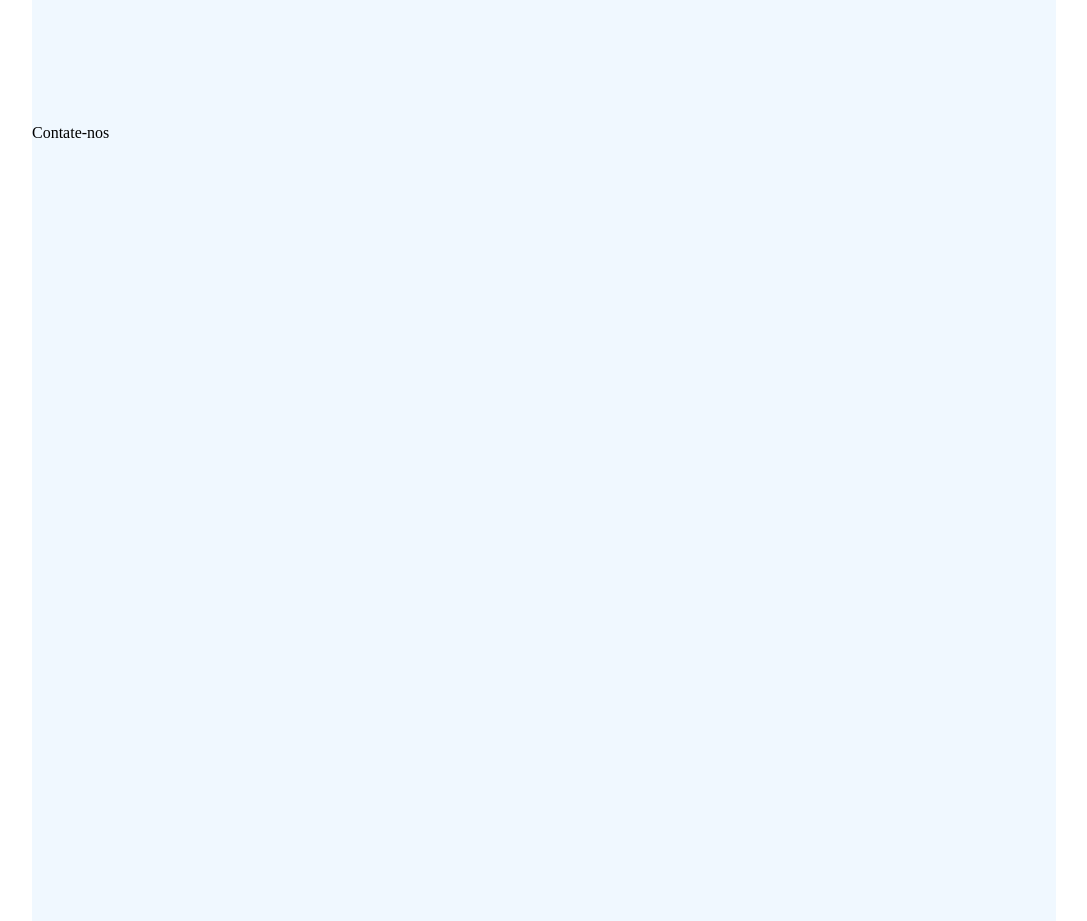
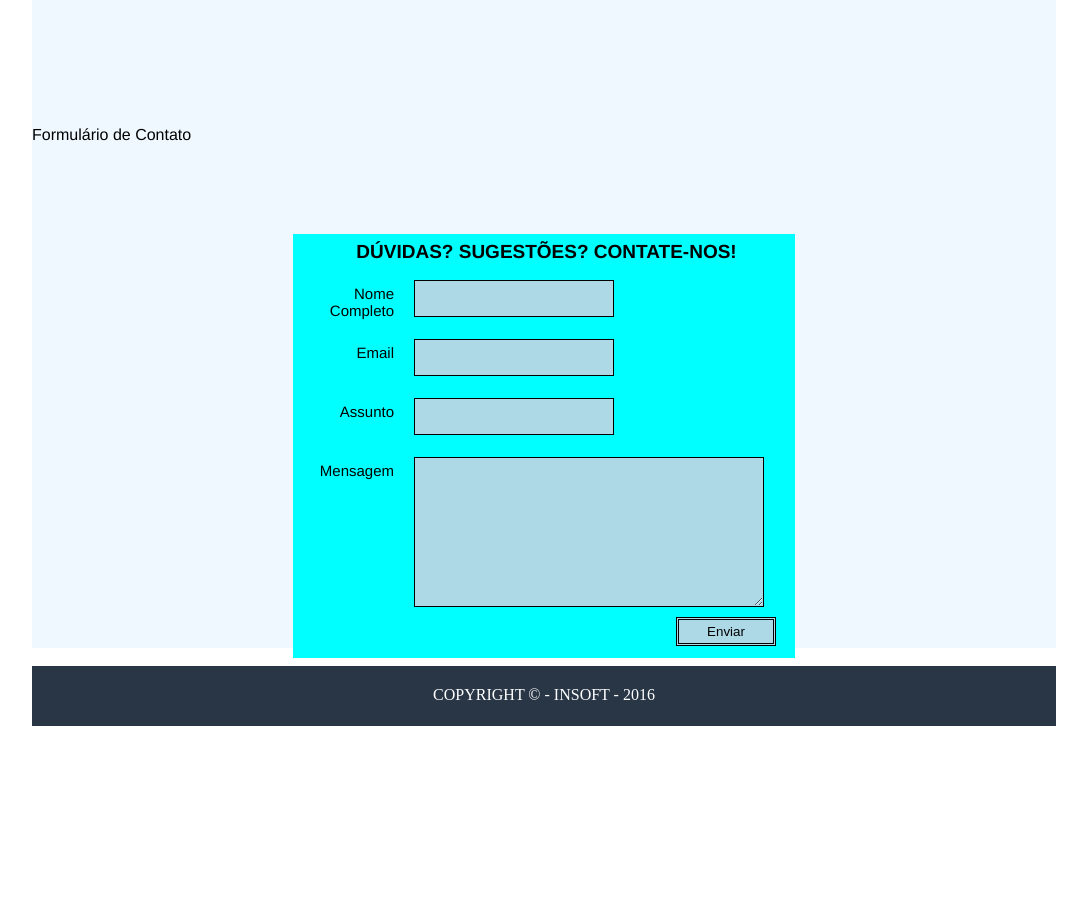
Before and after one commit to insoft-ej/Equipe5, a plain HTML site: page index.html in a window 1280 px wide. Shown: the part 9280-10201 px from the top of the page, without its empty margins (96-1183 px from the left). After the commit the page ends 10006 px from the top, so only its background shows below. Drawn offline with Linux system fonts and the light colour scheme; a web font is replaced by a local one.

Commit message:
adicionando o formulario para contato

```diff
--- /dev/null
+++ b/css/form.css
@@ -0,0 +1,79 @@
+*{ margin:0; padding:0;}
+
+body{ font:100% normal Arial, Helvetica, sans-serif;}
+
+form,input,select,textarea{margin:0; padding:40; color:#000000;}
+
+div.box {
+    margin:0 auto;
+    width:500px;
+    background:#00FFFF;
+    position:relative;
+    top:50px;
+    border:1px solid #00FFFF;
+}
+
+div.box h1 {
+    color:#000000;
+    font-size:19px;
+    text-transform:uppercase;
+    padding:5px 0 5px 5px;
+    border-bottom:1px solid #00FFFF;
+    border-top:1px solid #00FFFF;
+}
+
+div.box label {
+    width:100%;
+    display: block;
+    background:#00FFFF;
+    border-top:1px solid #00FFFF;
+    border-bottom:1px solid #00FFFF;
+    padding:10px 0 10px 0;
+}
+
+div.box label span {
+    display: block;
+    color:#000000;
+    font-size:15px;
+    float:left;
+    width:100px;
+    text-align:right;
+    padding:5px 20px 0 0;
+}
+
+div.box .input_text {
+    padding:10px 10px;
+    width:200px;
+    background:#ADD8E6;
+    border-bottom: 1px double #000000;
+    border-top: 1px double #000000;
+    border-left:1px double #000000;
+    border-right:1px double #000000;
+}
+
+div.box .message{
+    padding:7px 7px;
+    width:350px;
+    background:#ADD8E6;
+    border-bottom: 1px double #000000;
+    border-top: 1px double #000000;
+    border-left:1px double #000000;
+    border-right:1px double #000000;
+    overflow:hidden;
+    height:150px;
+}
+
+div.box .button{
+    margin:0 0 10px 0;
+    padding:4px 7px;
+    background:#ADD8E6;
+    border:0px;
+    position: relative;
+    top:10px;
+    left:382px;
+    width:100px;
+    border-bottom: 3px double #000000;
+    border-top: 3px double #000000;
+    border-left:3px double #000000;
+    border-right:3px double #000000;
+}
--- a/index.html
+++ b/index.html
@@ -6,7 +6,7 @@
 
     	<!--Link para CSS -->
     	<link rel="stylesheet" type="text/css" href="css/footer.css" />
-    	<!--<link rel="stylesheet" type="text/css" href="css/style.css" />-->
+    	<link rel="stylesheet" type="text/css" href="css/form.css" />
     	<link rel="stylesheet" type="text/css" href="css/header.css" />
     	<link rel="stylesheet" type="text/css" href="css/geral.css" />
     	<script src="js/javascript.js"></script>
@@ -86,12 +86,41 @@
 				</div>
 				<div id="contact">
 					<a name="contact" id="contact">
-						<br><br><br><br>Contate-nos<br><br><br><br><br><br><br><br><br><br><br><br><br><br><br><br><br><br><br><br><br><br><br><br><br><br><br><br><br><br><br><br><br><br><br><br><br><br><br><br><br><br><br><br><br><br><br><br><br><br><br><br><br><br><br><br><br><br><br><br><br><br><br><br><br><br><br><br><br><br><br><br><br><br><br><br><br><br><br><br><br><br><br><br><br><br><br><br><br><br><br><br><br><br><br><br><br><br><br><br><br><br><br><br><br><br><br><br><br><br><br><br><br><br><br><br><br><br><br><br><br><br><br>
+						<br><br><br><br>
+							Formulário de Contato
+						<form name="meuForm" method="post" id="formulario">
+							<div class="box">
+								<h1><center>Dúvidas? Sugestões? Contate-nos! </center></h1>
+
+								<label>
+									<span>Nome Completo</span>
+						 			<input type="text" class="input_text" name="nome" id="name"/>
+
+								</label>
+
+								<label>
+						 			<span>Email</span>
+									<input type="text" class="input_text" name="email" id="email"/>
+								 </label>
+
+								<label>
+						 			<span>Assunto</span>
+									<input type="text" class="input_text" name="assunto" id="subject"/>
+								</label>
+
+								<label>
+									 <span>Mensagem</span>
+									<textarea class="message" name="feedback" id="feedback"></textarea>
+									<input type="button" class="button" value="Enviar" />
+								</label>
+							</div>
+						</form>
+
 					</a>
 
 				</div>
 			</section>
-
+			<br>
 			<footer class="copyright">
                         <p class="footer-copy" >
                             Copyright &copy; - InSoft - 2016
```
Also changed, not shown: css/geral.css (line endings or trailing spaces).
